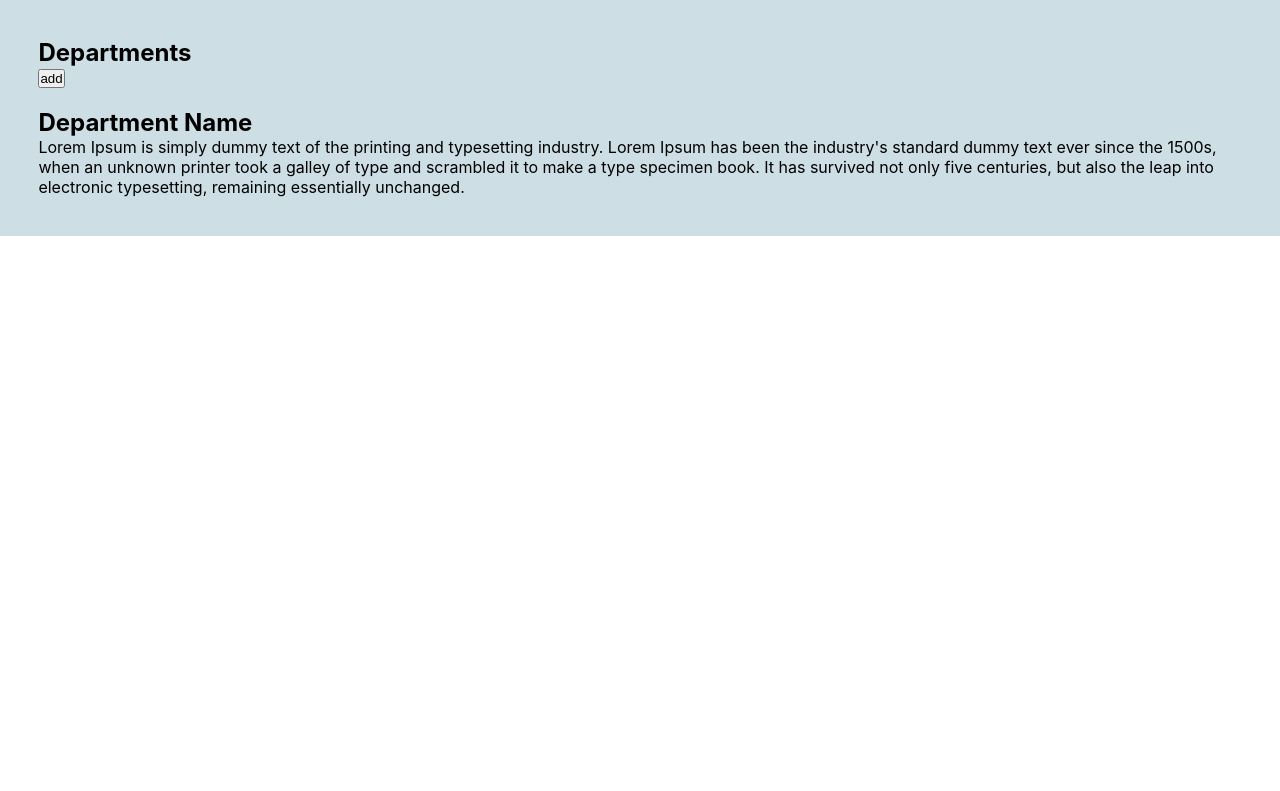
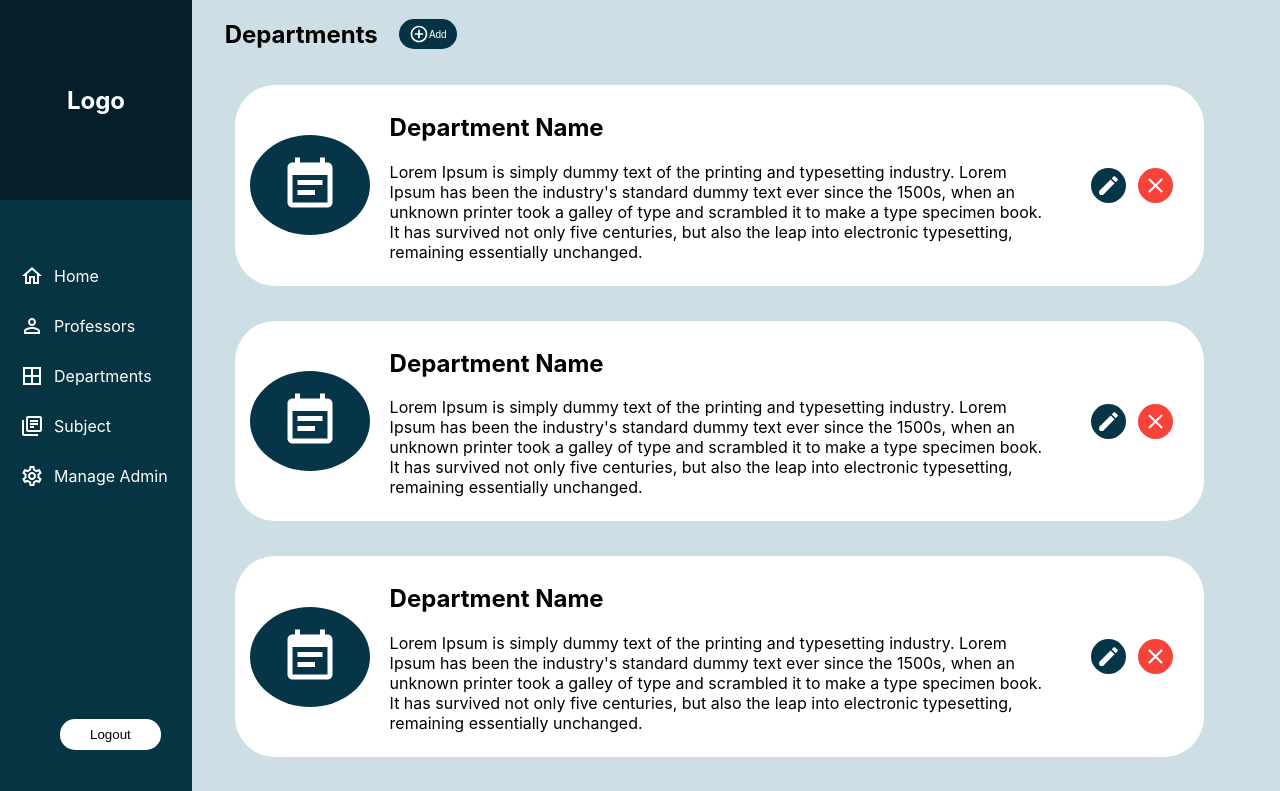
Before and after one commit to Moamen112/Graduation_Project, a React (Create React App) app in the folder graduation_project/: page / in a window 1280 px wide. Shown: the top 791 px of the page. Built offline with nearby package versions, Linux system fonts and the light colour scheme.

Commit message:
depatrment content

```diff
--- a/graduation_project/package.json
+++ b/graduation_project/package.json
@@ -3,6 +3,10 @@
 	"version": "0.1.0",
 	"private": true,
 	"dependencies": {
+		"@emotion/react": "^11.10.6",
+		"@emotion/styled": "^11.10.6",
+		"@mui/icons-material": "^5.11.11",
+		"@mui/material": "^5.11.14",
 		"@testing-library/jest-dom": "^5.16.5",
 		"@testing-library/react": "^13.4.0",
 		"@testing-library/user-event": "^13.5.0",
--- a/graduation_project/src/App.js
+++ b/graduation_project/src/App.js
@@ -6,6 +6,7 @@ import SideNav from "./common/SideNav";
 function App() {
 	return (
 		<div className="App">
+			<SideNav />
 			<Departments />
 		</div>
 	);
--- a/graduation_project/src/common/SideNav.js
+++ b/graduation_project/src/common/SideNav.js
@@ -1,24 +1,119 @@
 import React from "react";
 import styled from "styled-components";
+import { Link } from "react-router-dom";
+import HomeOutlinedIcon from "@mui/icons-material/HomeOutlined";
+import BorderAllOutlinedIcon from "@mui/icons-material/BorderAllOutlined";
+import PermIdentityOutlinedIcon from "@mui/icons-material/PermIdentityOutlined";
+import LibraryBooksOutlinedIcon from "@mui/icons-material/LibraryBooksOutlined";
+import SettingsOutlinedIcon from "@mui/icons-material/SettingsOutlined";
 
-function SideNav() {
+const SideNav = () => {
 	return (
-		<div>
-			<Nav>kos om moamen</Nav>
-		</div>
+		<>
+			<Container>
+				<Logo>Logo</Logo>
+				<NavLinks>
+					<NavLink>
+						<HomeOutlinedIcon />
+						Home
+					</NavLink>
+					<NavLink>
+						<PermIdentityOutlinedIcon />
+						Professors
+					</NavLink>
+					<NavLink>
+						<BorderAllOutlinedIcon />
+						Departments
+					</NavLink>
+					<NavLink>
+						<LibraryBooksOutlinedIcon />
+						Subject
+					</NavLink>
+					<NavLink>
+						<SettingsOutlinedIcon />
+						Manage Admin
+					</NavLink>
+				</NavLinks>
+				<LogoutButton>Logout</LogoutButton>
+			</Container>
+		</>
 	);
-}
+};
 
 export default SideNav;
 
-const Nav = styled.div`
-	p {
-		background-color: aliceblue;
+const Container = styled.div`
+	position: fixed;
+	display: flex;
+	flex-direction: column;
+	width: 15%;
+	height: 100%;
+	background-color: #063443;
+	color: #fff;
+	gap: 40px;
+	margin-right: 15%;
+`;
+
+const Logo = styled.div`
+	display: flex;
+	justify-content: center;
+	align-items: center;
+	height: 25%;
+	font-size: 24px;
+	font-weight: bold;
+	background-color: #041f2a;
+`;
+
+const NavLinks = styled.ul`
+	list-style: none;
+	padding: 0 10px;
+	width: 100%;
+	display: flex;
+	gap: 10px;
+	flex-direction: column;
+	align-items: left;
+	justify-content: center;
+`;
+
+const NavLink = styled.li`
+	display: flex;
+	border-radius: 40px;
+	align-items: center;
+	padding: 8px 10px;
+	text-align: center;
+	transition: background-color 0.2s ease-in-out;
+	cursor: pointer;
+
+	&:hover {
+		background-color: #041f2a;
 	}
 
-	&:hover {
-		height: 900px;
-		color: black;
-		background-color: #ddd;
+	a {
+		display: flex;
+		align-items: center;
+		text-decoration: none;
+		color: #fff;
+	}
+
+	svg {
+		margin-right: 10px;
 	}
 `;
+
+const LogoutButton = styled.button`
+	position: absolute;
+	border: none;
+	background-color: #fff;
+	color: #000;
+	padding: 8px 30px;
+	border-radius: 15px;
+	transition: background-color 0.2s ease-in-out;
+	bottom: 50px;
+	left: 60px;
+
+	&:hover {
+		background-color: #041f2a;
+		color: #fff;
+		cursor: pointer;
+	}
+`;
--- a/graduation_project/src/component/Departments.js
+++ b/graduation_project/src/component/Departments.js
@@ -1,27 +1,128 @@
 import React from "react";
 import styled from "styled-components";
+import AddCircleOutlineIcon from "@mui/icons-material/AddCircleOutline";
+import EventNoteIcon from "@mui/icons-material/EventNote";
+import EditIcon from "@mui/icons-material/Edit";
+import ClearOutlinedIcon from "@mui/icons-material/ClearOutlined";
 
 function Departments() {
 	return (
 		<DepContainer>
-			<div>
-				<h2>Departments</h2>
-				<button>add</button>
+			<Content>
+				<Header>
+					<h2>Departments</h2>
+					<AddButton>
+						<AddCircleOutlineIcon style={addStyle} />
+						Add
+					</AddButton>
+				</Header>
 
-				<section>
-					<img />
-					<h2>Department Name</h2>
-					<p>
-						Lorem Ipsum is simply dummy text of the printing and
-						typesetting industry. Lorem Ipsum has been the
-						industry's standard dummy text ever since the 1500s,
-						when an unknown printer took a galley of type and
-						scrambled it to make a type specimen book. It has
-						survived not only five centuries, but also the leap into
-						electronic typesetting, remaining essentially unchanged.
-					</p>
-				</section>
-			</div>
+				<DepList>
+					<DepSection>
+						<DepImage>
+							<EventNoteIcon style={DepImageStyle} />
+						</DepImage>
+						<DepInfo>
+							<h2>Department Name</h2>
+							<p>
+								Lorem Ipsum is simply dummy text of the printing
+								and typesetting industry. Lorem Ipsum has been
+								the industry's standard dummy text ever since
+								the 1500s, when an unknown printer took a galley
+								of type and scrambled it to make a type specimen
+								book. It has survived not only five centuries,
+								but also the leap into electronic typesetting,
+								remaining essentially unchanged.
+							</p>
+						</DepInfo>
+
+						<EditSection>
+							<EditIcon style={editSectionStyle} />
+							<ClearOutlinedIcon
+								style={{ ...editSectionStyle, ...red }}
+							/>
+						</EditSection>
+					</DepSection>
+
+					<DepSection>
+						<DepImage>
+							<EventNoteIcon style={DepImageStyle} />
+						</DepImage>
+						<DepInfo>
+							<h2>Department Name</h2>
+							<p>
+								Lorem Ipsum is simply dummy text of the printing
+								and typesetting industry. Lorem Ipsum has been
+								the industry's standard dummy text ever since
+								the 1500s, when an unknown printer took a galley
+								of type and scrambled it to make a type specimen
+								book. It has survived not only five centuries,
+								but also the leap into electronic typesetting,
+								remaining essentially unchanged.
+							</p>
+						</DepInfo>
+
+						<EditSection>
+							<EditIcon style={editSectionStyle} />
+							<ClearOutlinedIcon
+								style={{ ...editSectionStyle, ...red }}
+							/>
+						</EditSection>
+					</DepSection>
+
+					<DepSection>
+						<DepImage>
+							<EventNoteIcon style={DepImageStyle} />
+						</DepImage>
+						<DepInfo>
+							<h2>Department Name</h2>
+							<p>
+								Lorem Ipsum is simply dummy text of the printing
+								and typesetting industry. Lorem Ipsum has been
+								the industry's standard dummy text ever since
+								the 1500s, when an unknown printer took a galley
+								of type and scrambled it to make a type specimen
+								book. It has survived not only five centuries,
+								but also the leap into electronic typesetting,
+								remaining essentially unchanged.
+							</p>
+						</DepInfo>
+
+						<EditSection>
+							<EditIcon style={editSectionStyle} />
+							<ClearOutlinedIcon
+								style={{ ...editSectionStyle, ...red }}
+							/>
+						</EditSection>
+					</DepSection>
+
+					<DepSection>
+						<DepImage>
+							<EventNoteIcon style={DepImageStyle} />
+						</DepImage>
+						<DepInfo>
+							<h2>Department Name</h2>
+							<p>
+								Lorem Ipsum is simply dummy text of the printing
+								and typesetting industry. Lorem Ipsum has been
+								the industry's standard dummy text ever since
+								the 1500s, when an unknown printer took a galley
+								of type and scrambled it to make a type specimen
+								book. It has survived not only five centuries,
+								but also the leap into electronic typesetting,
+								remaining essentially unchanged.
+							</p>
+						</DepInfo>
+
+						<EditSection>
+							<EditIcon style={editSectionStyle} />
+							<ClearOutlinedIcon
+								style={{ ...editSectionStyle, ...red }}
+							/>
+						</EditSection>
+					</DepSection>
+				</DepList>
+			</Content>
 		</DepContainer>
 	);
 }
@@ -30,18 +131,114 @@ export default Departments;
 
 const DepContainer = styled.div`
 	background-color: #cddee5;
+	text-align: left;
+	display: flex;
+	flex-direction: column;
+	width: 85%;
+	height: 100%;
+	gap: 40px;
+	margin-left: 15%;
+`;
 
-	* {
-		margin: 0;
-		padding: 0;
-		text-align: left;
-	}
+const Content = styled.div`
+	margin-left: 3%;
+`;
 
-	div {
-		padding: 3%;
-	}
+const Header = styled.div`
+	width: 20%;
+	display: flex;
+	align-items: center;
+	text-align: left;
+	gap: 10%;
+`;
 
-	button {
-		display: inline;
+const AddButton = styled.button`
+	display: flex;
+	align-items: center;
+	font-size: 10px;
+	justify-content: space-around;
+	border: none;
+	background-color: #053344;
+	color: #fff;
+	height: fit-content;
+	width: fit-content;
+	padding: 5px 10px;
+	border-radius: 15px;
+	transition: background-color 0.2s ease-in-out;
+
+	&:hover {
+		background-color: #fff;
+		color: #000;
+		cursor: pointer;
 	}
 `;
+
+const DepList = styled.ul`
+	list-style: none;
+	padding: 0 10px;
+	width: 100%;
+	display: flex;
+	flex-direction: column;
+	gap: 10px;
+	display: flex;
+	align-items: left;
+	text-align: left;
+`;
+
+const DepSection = styled.li`
+	width: 90%;
+	display: flex;
+	align-items: center;
+	justify-content: space-around;
+	border-radius: 40px;
+	align-items: center;
+	background-color: white;
+	padding: 8px 10px;
+	text-align: center;
+	transition: background-color 0.2s ease-in-out;
+	margin-bottom: 25px;
+	justify-content: space-around;
+`;
+
+const DepInfo = styled.div`
+	width: 70%;
+	text-align: left;
+`;
+
+const EditSection = styled.div`
+	width: 10%;
+	display: flex;
+	align-items: center;
+	justify-content: space-around;
+`;
+
+const DepImage = styled.div`
+	color: white;
+	display: flex;
+	justify-content: center;
+	align-items: center;
+`;
+
+const DepImageStyle = {
+	width: "80%",
+	fontSize: "60px",
+	backgroundColor: "#053546",
+	borderRadius: "50%",
+	padding: "20px",
+};
+
+const editSectionStyle = {
+	fontSize: "25px",
+	color: "white",
+	backgroundColor: "#053546",
+	borderRadius: "50%",
+	padding: "5px",
+};
+
+const addStyle = {
+	fontSize: "20px",
+};
+
+const red = {
+	backgroundColor: "#F7433A",
+};
```
Also changed, not shown: 1 other file (tests, documents, lock files or other folders).
